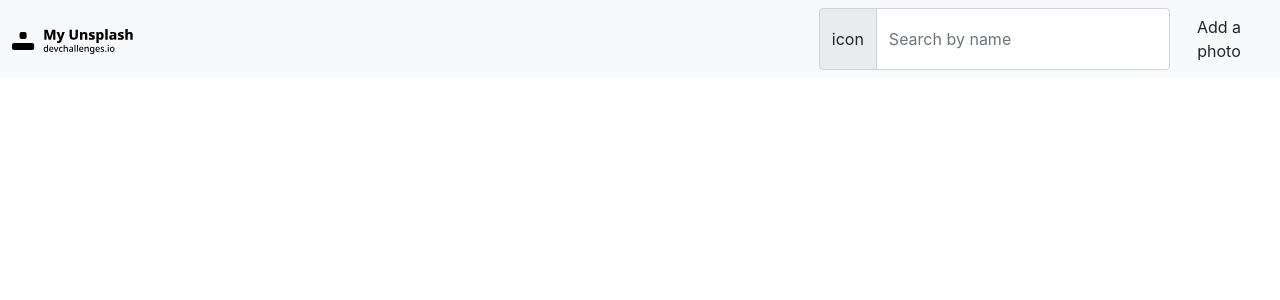
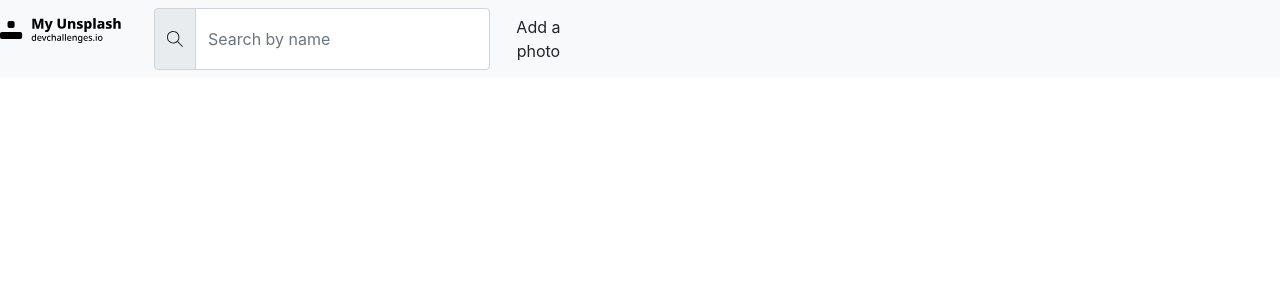
Before and after one commit to bitcooker/devChallenge-my-unsplash, a React (Create React App) app: page / in a window 1280 px wide. Shown: the top 300 px of the page. Built offline with nearby package versions, Linux system fonts and the light colour scheme.

Commit message:
feat: add react-icons

```diff
--- a/package.json
+++ b/package.json
@@ -8,6 +8,7 @@
     "@testing-library/user-event": "^13.5.0",
     "react": "^18.2.0",
     "react-dom": "^18.2.0",
+    "react-icons": "^4.8.0",
     "react-scripts": "5.0.1",
     "web-vitals": "^2.1.4"
   },
--- a/src/components/Header.js
+++ b/src/components/Header.js
@@ -1,4 +1,5 @@
 import React from 'react'
+import { SlMagnifier } from 'react-icons/sl'
 
 import { logo } from '../assets'
 
@@ -6,21 +7,21 @@ const Header = () => {
   return (
     <header className='app__header'>
       <nav className="navbar navbar-light bg-light">
-        <div className="container-fluid">
+        <div className="d-flex justify-content-start ">
 
           <div className="navbar-brand" href="#">
             <img src={logo} alt="logo" />
           </div>
 
-          <form className='d-flex'>
+          <form className='d-flex justify-content-between'>
             <div className="input-group">
               <span className="input-group-text" id="basic-addon1">
-                icon
+                <SlMagnifier />
               </span>
               <input type="text" className="form-control" placeholder="Search by name" aria-label="image name" aria-describedby="basic-addon1" />
             </div>
 
-            <button className="btn">Add a photo</button>
+            <button className="btn ms-auto">Add a photo</button>
           </form>
 
         </div>
```
Also changed, not shown: 1 other file (tests, documents, lock files or other folders).
